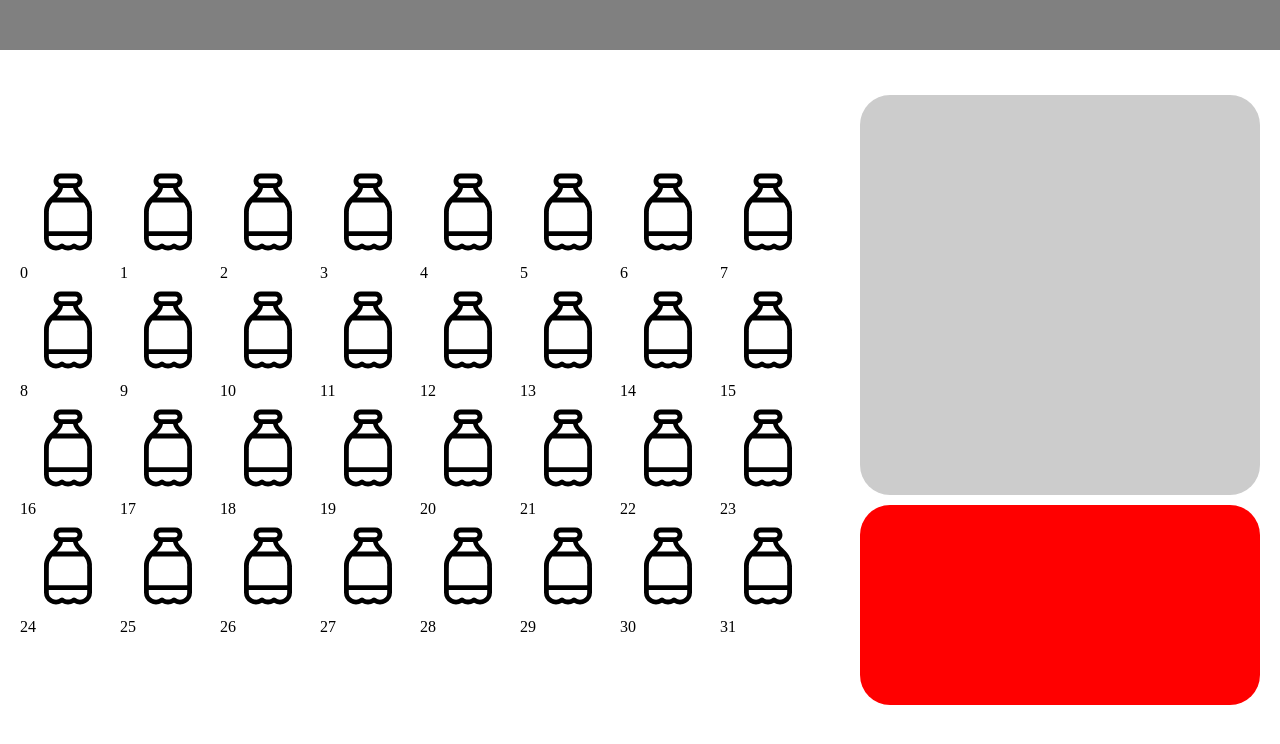
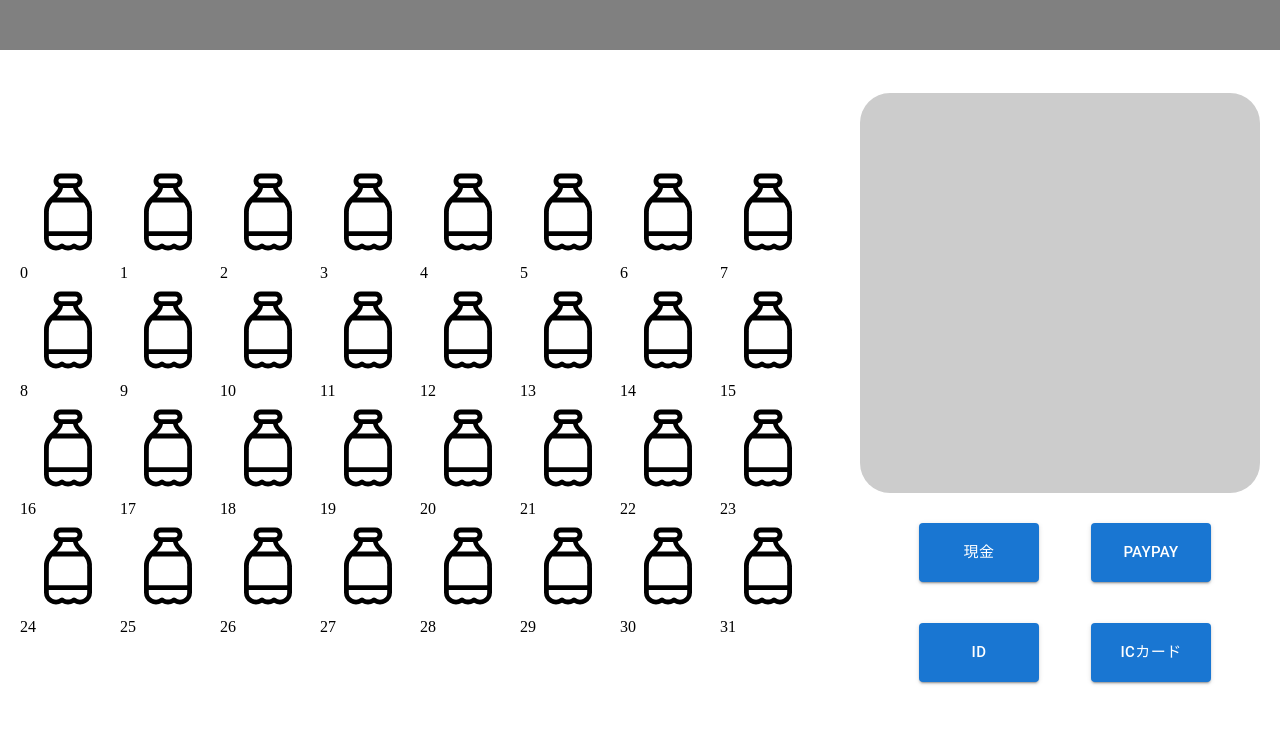
Before and after one commit to Anti-Meteor-Fall/vending-machine, a Next.js app in the folder frontend/: page / in a window 1280 px wide. Shown: the top 744 px of the page. Built offline with nearby package versions, Linux system fonts and the light colour scheme.

Commit message:
feat: 支払い方法の作成

```diff
--- /dev/null
+++ b/frontend/src/components/PayList.tsx
@@ -0,0 +1,52 @@
+/** @jsxImportSource @emotion/react */
+import { css } from "@emotion/react";
+import { Button } from "@mui/material";
+
+const styles = {
+  flex: css `
+    display: flex;
+    flex-wrap: wrap;
+    align-items: center;
+    justify-content: center;
+  `,
+  payButton: css `
+    height: 80px;
+    min-width: 150px;
+    margin: 10px;
+    display: flex;
+    align-items: center;
+    justify-content: center;
+    border-radius: 30px;
+  `,
+};
+const buttonProp = { width: 120, padding: 2, margin: 2 };
+
+const PayList = () => {
+  return (
+    <>
+      <ul css={styles.flex}>
+        <li css={styles.payButton}>
+          <Button variant="contained" size="large" sx={buttonProp}>
+            現金
+          </Button>
+        </li>
+        <li css={styles.payButton}>
+          <Button variant="contained" size="large" sx={buttonProp}>
+            PayPay
+          </Button>
+        </li>
+        <li css={styles.payButton}>
+          <Button variant="contained" size="large" sx={buttonProp}>
+            ID
+          </Button>
+        </li>
+        <li css={styles.payButton}>
+          <Button variant="contained" size="large" sx={buttonProp}>
+            ICカード
+          </Button>
+        </li>
+      </ul>
+    </>
+  );
+};
+export default PayList;
--- a/frontend/src/pages/index.tsx
+++ b/frontend/src/pages/index.tsx
@@ -1,4 +1,5 @@
 /** @jsxImportSource @emotion/react */
+import PayList from "@/components/PayList";
 import ShowProduct from "@/components/ShowProduct";
 import { css } from "@emotion/react";
 import { useEffect, useState } from "react";
@@ -37,10 +38,12 @@ const styles = {
     margin-bottom: 10px;
   `,
   payList: css `
-    background-color: #ff0000;
-    border-radius: 30px;
     width: 400px;
     height: 200px;
+    display: flex;
+    align-items: center;
+    justify-content: center;
+    margin:5px;
   `,
   showItem: css `
     width: 100px;
@@ -50,9 +53,46 @@ const styles = {
   `,
 };
 
+
 export default function Home() {
   // 選択
   const [selectedProduct, setSelectedProduct] = useState<Number>(-1);
+
+  const showList = () => {
+    const items = [];
+    for (let i = 0; i < 32; i++) {
+      items.push(
+        <div
+          key={i}
+          css={styles.product}
+          onClick={() => {
+            setSelectedProduct(i);
+          }}
+        >
+          <ShowProduct
+            imgPath={`M8.5 2h3a1.5 1.5 0 0 1 .547 2.897c.121.487.477.856 1.022 1.393l.01.01c.384.378.839.826 1.237 1.423a4.144 4.144 0 0 1 .674 2.558c.007.072.01.145.01.219v5a2.5 2.5 0 0 1-3.75 2.165A2.49 2.49 0 0 1 10 18a2.49 2.49 0 0 1-1.25-.335A2.5 2.5 0 0 1 5 15.5v-5c0-.074.003-.147.01-.22A4.11 4.11 0 0 1 5 10c0-1.33.639-2.512 1.63-3.326c.113-.12.224-.234.328-.342l.002-.001c.533-.55.881-.925.997-1.432A1.5 1.5 0 0 1 8.5 2ZM14 14v-3.5c0-.055-.003-.108-.008-.161a.501.501 0 0 1-.002-.093a3.148 3.148 0 0 0-.529-2.002A5.206 5.206 0 0 0 13.287 8H6.718a3.191 3.191 0 0 0-.708 2.246a.5.5 0 0 1-.001.093A1.526 1.526 0 0 0 6 10.5V14h8Zm-8 1v.5a1.5 1.5 0 0 0 2.437 1.171a.5.5 0 0 1 .626 0c.257.206.582.329.937.329c.355 0 .68-.123.937-.329a.5.5 0 0 1 .626 0A1.5 1.5 0 0 0 14 15.5V15H6Zm5.046-10h-2.09c-.157.872-.714 1.446-1.24 1.987L7.705 7h4.661l-.042-.041C11.79 6.434 11.211 5.864 11.046 5ZM8.5 4h3a.5.5 0 0 0 0-1h-3a.5.5 0 0 0 0 1Z`}
+            index={i}
+          ></ShowProduct>
+        </div>
+      );
+    }
+    return <div css={styles.productList}>{items}</div>;
+  }
+
+
+  const showSelectedProduct = () => {
+    if (selectedProduct < 0) {
+      return;
+    }
+    return (
+      <>
+        <ShowProduct
+          imgPath={`M8.5 2h3a1.5 1.5 0 0 1 .547 2.897c.121.487.477.856 1.022 1.393l.01.01c.384.378.839.826 1.237 1.423a4.144 4.144 0 0 1 .674 2.558c.007.072.01.145.01.219v5a2.5 2.5 0 0 1-3.75 2.165A2.49 2.49 0 0 1 10 18a2.49 2.49 0 0 1-1.25-.335A2.5 2.5 0 0 1 5 15.5v-5c0-.074.003-.147.01-.22A4.11 4.11 0 0 1 5 10c0-1.33.639-2.512 1.63-3.326c.113-.12.224-.234.328-.342l.002-.001c.533-.55.881-.925.997-1.432A1.5 1.5 0 0 1 8.5 2ZM14 14v-3.5c0-.055-.003-.108-.008-.161a.501.501 0 0 1-.002-.093a3.148 3.148 0 0 0-.529-2.002A5.206 5.206 0 0 0 13.287 8H6.718a3.191 3.191 0 0 0-.708 2.246a.5.5 0 0 1-.001.093A1.526 1.526 0 0 0 6 10.5V14h8Zm-8 1v.5a1.5 1.5 0 0 0 2.437 1.171a.5.5 0 0 1 .626 0c.257.206.582.329.937.329c.355 0 .68-.123.937-.329a.5.5 0 0 1 .626 0A1.5 1.5 0 0 0 14 15.5V15H6Zm5.046-10h-2.09c-.157.872-.714 1.446-1.24 1.987L7.705 7h4.661l-.042-.041C11.79 6.434 11.211 5.864 11.046 5ZM8.5 4h3a.5.5 0 0 0 0-1h-3a.5.5 0 0 0 0 1Z`}
+        ></ShowProduct>
+        {selectedProduct}
+      </>
+    );
+  }
 
   // 商品選択してから10秒経過したら選択状態を解除
   useEffect(() => {
@@ -72,47 +112,17 @@ export default function Home() {
       <nav css={styles.nav}></nav>
       <main css={styles.main}>
         {/* 左側商品一覧 */}
-        {(() => {
-          const items = [];
-          for (let i = 0; i < 32; i++) {
-            items.push(
-              <div
-                css={styles.product}
-                onClick={() => {
-                  setSelectedProduct(i);
-                }}
-              >
-                <ShowProduct
-                  imgPath={`M8.5 2h3a1.5 1.5 0 0 1 .547 2.897c.121.487.477.856 1.022 1.393l.01.01c.384.378.839.826 1.237 1.423a4.144 4.144 0 0 1 .674 2.558c.007.072.01.145.01.219v5a2.5 2.5 0 0 1-3.75 2.165A2.49 2.49 0 0 1 10 18a2.49 2.49 0 0 1-1.25-.335A2.5 2.5 0 0 1 5 15.5v-5c0-.074.003-.147.01-.22A4.11 4.11 0 0 1 5 10c0-1.33.639-2.512 1.63-3.326c.113-.12.224-.234.328-.342l.002-.001c.533-.55.881-.925.997-1.432A1.5 1.5 0 0 1 8.5 2ZM14 14v-3.5c0-.055-.003-.108-.008-.161a.501.501 0 0 1-.002-.093a3.148 3.148 0 0 0-.529-2.002A5.206 5.206 0 0 0 13.287 8H6.718a3.191 3.191 0 0 0-.708 2.246a.5.5 0 0 1-.001.093A1.526 1.526 0 0 0 6 10.5V14h8Zm-8 1v.5a1.5 1.5 0 0 0 2.437 1.171a.5.5 0 0 1 .626 0c.257.206.582.329.937.329c.355 0 .68-.123.937-.329a.5.5 0 0 1 .626 0A1.5 1.5 0 0 0 14 15.5V15H6Zm5.046-10h-2.09c-.157.872-.714 1.446-1.24 1.987L7.705 7h4.661l-.042-.041C11.79 6.434 11.211 5.864 11.046 5ZM8.5 4h3a.5.5 0 0 0 0-1h-3a.5.5 0 0 0 0 1Z`}
-                  index={i}
-                ></ShowProduct>
-              </div>
-            );
-          }
-          return <div css={styles.productList}>{items}</div>;
-        })()}
+       {showList()}
         {/* 右側　選択商品と支払い一覧 */}
         <div css={styles.right}>
           <div css={styles.selected}>
             <div css={styles.showItem}>
-              <>
-                {(() => {
-                  if (selectedProduct < 0) {
-                    return;
-                  }
-                  return (
-                    <>
-                      <ShowProduct
-                        imgPath={`M8.5 2h3a1.5 1.5 0 0 1 .547 2.897c.121.487.477.856 1.022 1.393l.01.01c.384.378.839.826 1.237 1.423a4.144 4.144 0 0 1 .674 2.558c.007.072.01.145.01.219v5a2.5 2.5 0 0 1-3.75 2.165A2.49 2.49 0 0 1 10 18a2.49 2.49 0 0 1-1.25-.335A2.5 2.5 0 0 1 5 15.5v-5c0-.074.003-.147.01-.22A4.11 4.11 0 0 1 5 10c0-1.33.639-2.512 1.63-3.326c.113-.12.224-.234.328-.342l.002-.001c.533-.55.881-.925.997-1.432A1.5 1.5 0 0 1 8.5 2ZM14 14v-3.5c0-.055-.003-.108-.008-.161a.501.501 0 0 1-.002-.093a3.148 3.148 0 0 0-.529-2.002A5.206 5.206 0 0 0 13.287 8H6.718a3.191 3.191 0 0 0-.708 2.246a.5.5 0 0 1-.001.093A1.526 1.526 0 0 0 6 10.5V14h8Zm-8 1v.5a1.5 1.5 0 0 0 2.437 1.171a.5.5 0 0 1 .626 0c.257.206.582.329.937.329c.355 0 .68-.123.937-.329a.5.5 0 0 1 .626 0A1.5 1.5 0 0 0 14 15.5V15H6Zm5.046-10h-2.09c-.157.872-.714 1.446-1.24 1.987L7.705 7h4.661l-.042-.041C11.79 6.434 11.211 5.864 11.046 5ZM8.5 4h3a.5.5 0 0 0 0-1h-3a.5.5 0 0 0 0 1Z`}
-                      ></ShowProduct>
-                      {selectedProduct}
-                    </>
-                  );
-                })()}
-              </>
+              {showSelectedProduct()}
             </div>
           </div>
-          <div css={styles.payList}></div>
+          <div css={styles.payList}>
+            <PayList></PayList>
+          </div>
         </div>
       </main>
     </>
```
